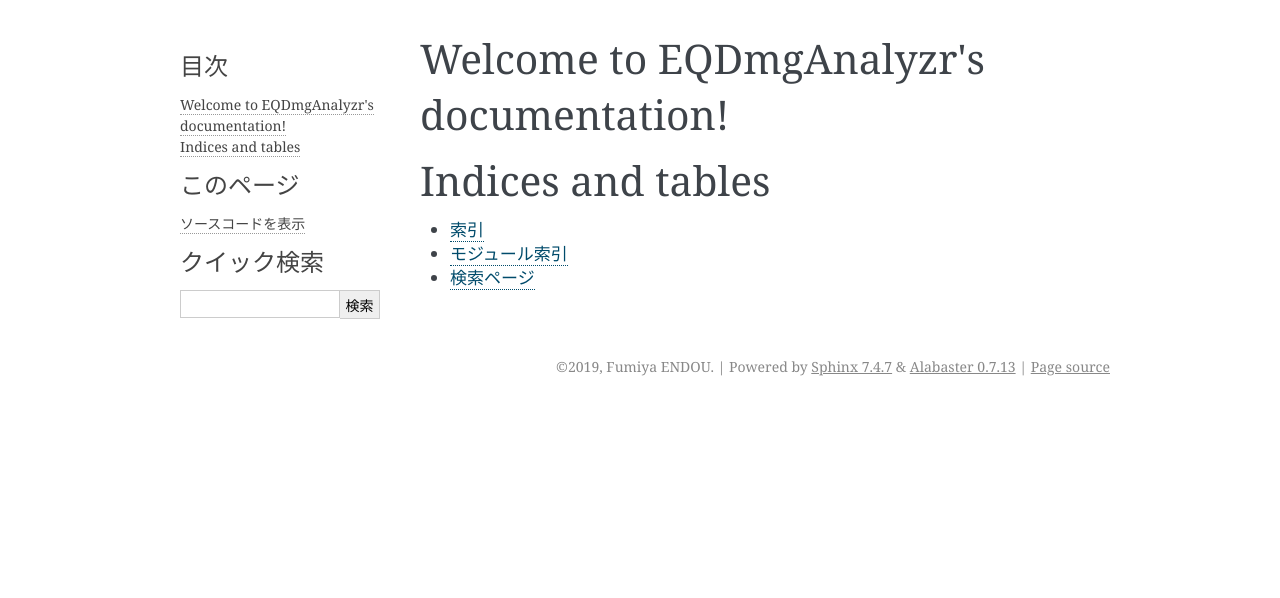
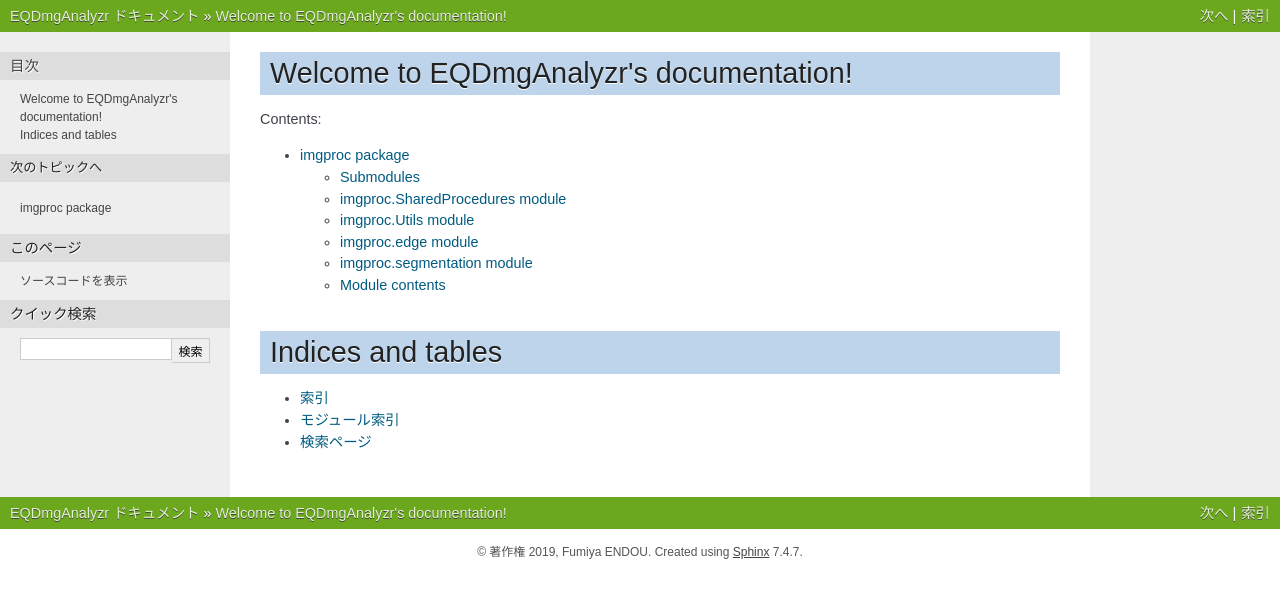
Before and after one commit to popunbom/EQDmgAnalyzr, a Sphinx documentation site: the page built from docs/source/index.rst, in a window 1280 px wide. Shown: the top 598 px of the page. Built offline with Sphinx 7.4.7, drawn with Linux system fonts in a browser that asks for light colours.

Commit message:
Generated docs

```diff
--- a/docs/source/conf.py
+++ b/docs/source/conf.py
@@ -1,3 +1,5 @@
+# REF: https://joppot.info/2018/03/30/4156
+
 # Configuration file for the Sphinx documentation builder.
 #
 # This file only contains a selection of the most common options. For a full
@@ -10,9 +12,9 @@
 # add these directories to sys.path here. If the directory is relative to the
 # documentation root, use os.path.abspath to make it absolute, like shown here.
 #
-# import os
-# import sys
-# sys.path.insert(0, os.path.abspath('.'))
+import os
+import sys
+sys.path.insert(0, os.path.abspath('../../'))
 
 
 # -- Project information -----------------------------------------------------
@@ -28,7 +30,15 @@
 # extensions coming with Sphinx (named 'sphinx.ext.*') or your custom
 # ones.
 extensions = [
+    'sphinx.ext.autodoc',
+    'sphinx.ext.viewcode'
 ]
+
+# Include Python objects as they appear in source files
+# Default: alphabetically ('alphabetical')
+autodoc_member_order = 'bysource'
+# Default flags used by autodoc directives
+autodoc_default_flags = ['members', 'show-inheritance']
 
 # Add any paths that contain templates here, relative to this directory.
 templates_path = ['_templates']
@@ -51,9 +61,19 @@
 # The theme to use for HTML and HTML Help pages.  See the documentation for
 # a list of builtin themes.
 #
-html_theme = 'alabaster'
+html_theme = 'nature'
 
 # Add any paths that contain custom static files (such as style sheets) here,
 # relative to this directory. They are copied after the builtin static files,
 # so a file named "default.css" will overwrite the builtin "default.css".
 html_static_path = ['_static']
+
+
+# html_sidebars = {
+#     '**': [
+#         'relations.html',  # needs 'show_related': True theme option to display
+#         'about.html',
+#         'navigation.html',
+#         'searchbox.html',
+#     ]
+# }
--- /dev/null
+++ b/docs/source/imgproc.rst
@@ -0,0 +1,46 @@
+imgproc package
+===============
+
+Submodules
+----------
+
+imgproc.SharedProcedures module
+-------------------------------
+
+.. automodule:: imgproc.SharedProcedures
+   :members:
+   :undoc-members:
+   :show-inheritance:
+
+imgproc.Utils module
+--------------------
+
+.. automodule:: imgproc.Utils
+   :members:
+   :undoc-members:
+   :show-inheritance:
+
+imgproc.edge module
+-------------------
+
+.. automodule:: imgproc.edge
+   :members:
+   :undoc-members:
+   :show-inheritance:
+
+imgproc.segmentation module
+---------------------------
+
+.. automodule:: imgproc.segmentation
+   :members:
+   :undoc-members:
+   :show-inheritance:
+
+
+Module contents
+---------------
+
+.. automodule:: imgproc
+   :members:
+   :undoc-members:
+   :show-inheritance:
--- a/docs/source/index.rst
+++ b/docs/source/index.rst
@@ -10,6 +10,8 @@
    :maxdepth: 2
    :caption: Contents:
 
+   imgproc
+
 
 
 Indices and tables
--- /dev/null
+++ b/docs/source/modules.rst
@@ -0,0 +1,7 @@
+imgproc
+=======
+
+.. toctree::
+   :maxdepth: 4
+
+   imgproc
```
